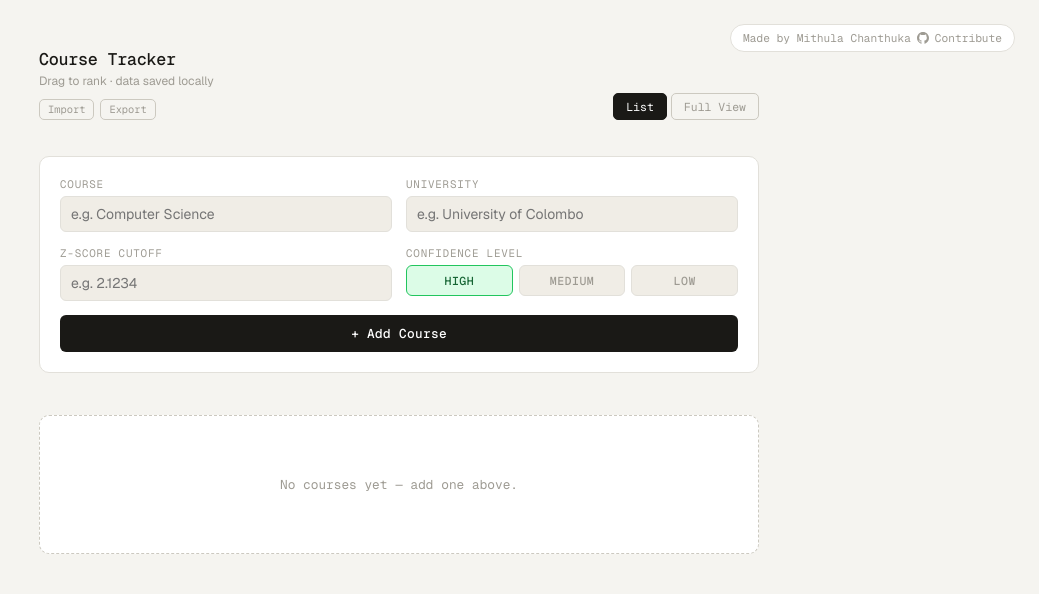
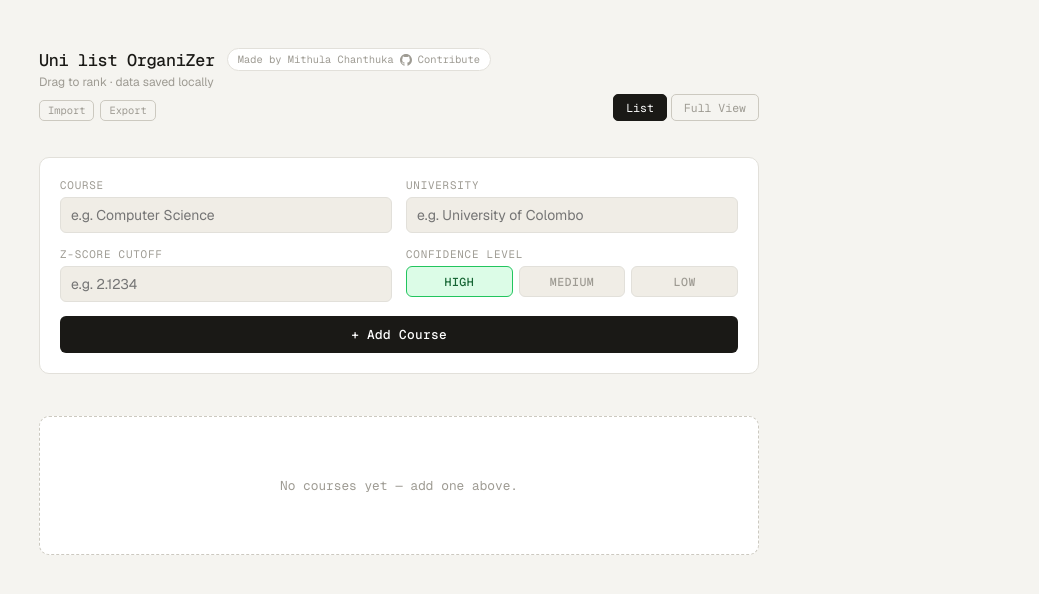
Before and after one commit to Mithula-cbw/uni-list-organizer, a plain HTML site: page index.html in a window 1280 px wide. Shown: the whole page, without its empty margins (241-1280 px from the left). Drawn offline with nearby package versions, Linux system fonts and the light colour scheme.

Commit message:
feat: change page name

```diff
--- a/index.html
+++ b/index.html
@@ -3,7 +3,7 @@
 <head>
 <meta charset="UTF-8">
 <meta name="viewport" content="width=device-width, initial-scale=1.0">
-<title>Course Tracker</title>
+<title>University List OrganiZer</title>
 <style>
 @import url('https://fonts.googleapis.com/css2?family=Geist+Mono:wght@300;400;500;600&family=Geist:wght@300;400;500;600&display=swap');
 
@@ -609,22 +609,18 @@ header {
 
 /* Github Badge */
 .github-badge {
-  position: absolute;
-  top: 24px;
-  right: 24px;
   display: inline-flex;
   align-items: center;
   gap: 6px;
   font-family: 'Geist Mono', monospace;
-  font-size: 0.7rem;
+  font-size: 0.65rem;
   color: var(--muted);
   text-decoration: none;
   background: var(--surface);
   border: 1px solid var(--border);
-  padding: 6px 12px;
+  padding: 4px 10px;
   border-radius: 99px;
   transition: all 0.15s;
-  z-index: 100;
 }
 .github-badge:hover {
   color: var(--text);
@@ -636,7 +632,6 @@ header {
 @media (max-width: 600px) {
   body { padding: 32px 16px 60px; }
   header { flex-direction: column; align-items: flex-start; gap: 16px; }
-  .github-badge { position: static; margin-bottom: 24px; }
   .add-form, .edit-modal { grid-template-columns: 1fr; }
   .fv-table { display: block; overflow-x: auto; white-space: nowrap; }
   .meta-bar { flex-wrap: wrap; gap: 8px 14px; }
@@ -646,15 +641,16 @@ header {
 </head>
 <body>
 
-<a href="https://github.com/Mithula-cbw/uni-list-organizer" target="_blank" class="github-badge" title="Contribute on GitHub">
-  Made by Mithula Chanthuka
-  <svg viewBox="0 0 24 24" width="12" height="12" fill="currentColor"><path d="M12 0c-6.626 0-12 5.373-12 12 0 5.302 3.438 9.8 8.207 11.387.599.111.793-.261.793-.577v-2.234c-3.338.726-4.033-1.416-4.033-1.416-.546-1.387-1.333-1.756-1.333-1.756-1.089-.745.083-.729.083-.729 1.205.084 1.839 1.237 1.839 1.237 1.07 1.834 2.807 1.304 3.492.997.107-.775.418-1.305.762-1.604-2.665-.305-5.467-1.334-5.467-5.931 0-1.311.469-2.381 1.236-3.221-.124-.303-.535-1.524.117-3.176 0 0 1.008-.322 3.301 1.23.957-.266 1.983-.399 3.003-.404 1.02.005 2.047.138 3.006.404 2.291-1.552 3.297-1.23 3.297-1.23.653 1.653.242 2.874.118 3.176.77.84 1.235 1.911 1.235 3.221 0 4.609-2.807 5.624-5.479 5.921.43.372.823 1.102.823 2.222v3.293c0 .319.192.694.801.576 4.765-1.589 8.199-6.086 8.199-11.386 0-6.627-5.373-12-12-12z"/></svg>
-  Contribute
-</a>
-
 <header>
   <div class="header-left">
-    <h1>Course Tracker</h1>
+    <div style="display: flex; align-items: center; gap: 12px; flex-wrap: wrap;">
+      <h1>Uni list OrganiZer</h1>
+      <a href="https://github.com/Mithula-cbw/uni-list-organizer" target="_blank" class="github-badge" title="Contribute on GitHub">
+        Made by Mithula Chanthuka
+        <svg viewBox="0 0 24 24" width="12" height="12" fill="currentColor"><path d="M12 0c-6.626 0-12 5.373-12 12 0 5.302 3.438 9.8 8.207 11.387.599.111.793-.261.793-.577v-2.234c-3.338.726-4.033-1.416-4.033-1.416-.546-1.387-1.333-1.756-1.333-1.756-1.089-.745.083-.729.083-.729 1.205.084 1.839 1.237 1.839 1.237 1.07 1.834 2.807 1.304 3.492.997.107-.775.418-1.305.762-1.604-2.665-.305-5.467-1.334-5.467-5.931 0-1.311.469-2.381 1.236-3.221-.124-.303-.535-1.524.117-3.176 0 0 1.008-.322 3.301 1.23.957-.266 1.983-.399 3.003-.404 1.02.005 2.047.138 3.006.404 2.291-1.552 3.297-1.23 3.297-1.23.653 1.653.242 2.874.118 3.176.77.84 1.235 1.911 1.235 3.221 0 4.609-2.807 5.624-5.479 5.921.43.372.823 1.102.823 2.222v3.293c0 .319.192.694.801.576 4.765-1.589 8.199-6.086 8.199-11.386 0-6.627-5.373-12-12-12z"/></svg>
+        Contribute
+      </a>
+    </div>
     <p>Drag to rank · data saved locally</p>
     <div style="margin-top: 10px; display: flex; gap: 6px;">
       <button class="view-btn" onclick="document.getElementById('import-file').click()" style="padding: 3px 8px; font-size: 0.65rem;">Import</button>
```
